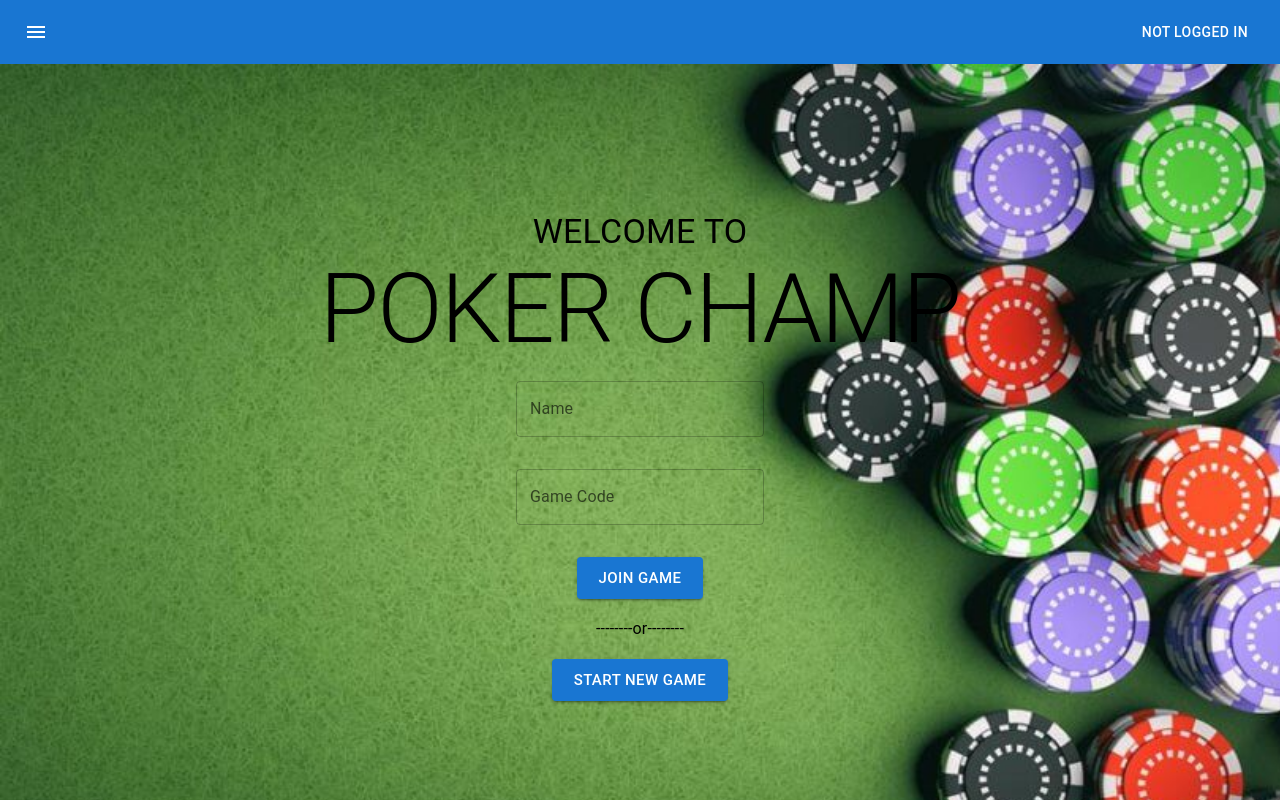
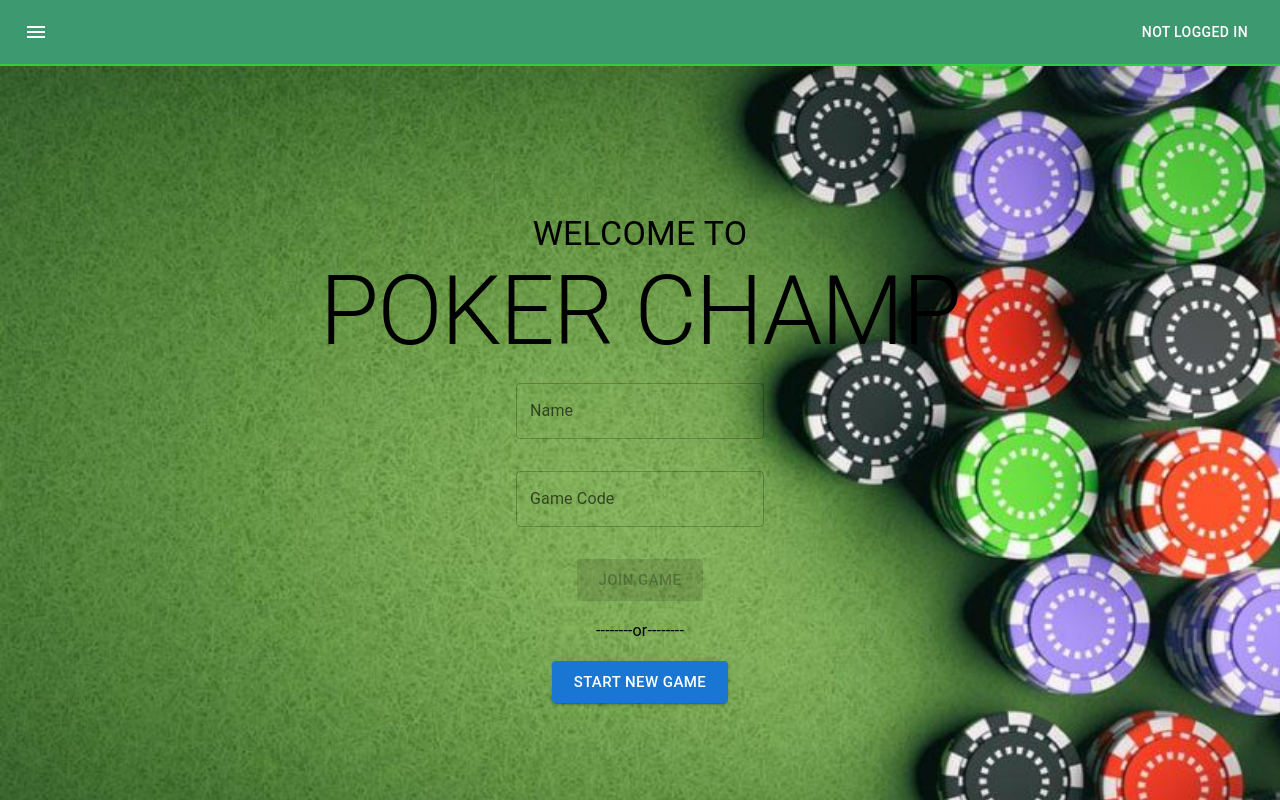
Before and after one commit to kiyanpourmaleki/Poker-Champ, a React (Create React App) app in the folder my-app/: page / in a window 1280 px wide. Built offline with nearby package versions, Linux system fonts and the light colour scheme.

Commit message:
nav bar is customized.

```diff
--- a/my-app/src/components/navbar.tsx
+++ b/my-app/src/components/navbar.tsx
@@ -10,7 +10,7 @@ import MenuIcon from '@mui/icons-material/Menu';
 export default function Navbar(props: any) {
   return (
     <Box sx={{ flexGrow: 1 }}>
-      <AppBar position="static">
+      <AppBar position="static" sx={{ backgroundColor: '#3D9970', borderBottom: 2, borderColor: '#2ECC40'}}>
         <Toolbar>
           <IconButton
             size="large"
--- a/my-app/src/routes/JoinGame/JoinGame.css
+++ b/my-app/src/routes/JoinGame/JoinGame.css
@@ -14,8 +14,3 @@
     background-position: center top;
     background-size: 100%;
 }
-
-.test{
-    font-size: 20pt;
-    color: white;
-}
--- a/my-app/src/routes/LandingPage/App.css
+++ b/my-app/src/routes/LandingPage/App.css
@@ -17,3 +17,7 @@
   font-size: calc(10px + 2vmin);
   color: white;
 }
+
+a:Link {
+  text-decoration: none;
+}
--- a/my-app/src/routes/LandingPage/App.tsx
+++ b/my-app/src/routes/LandingPage/App.tsx
@@ -46,6 +46,7 @@ export default function LandingPage(props: any) {
             />
             <Link to='JoinGame' state={{playername:name, gamecode:gamecode}}>
             <Button
+              disabled={!name || !gamecode}
               sx={{ m: 2 }}
               onClick={joinGame}
               variant="contained"
```
